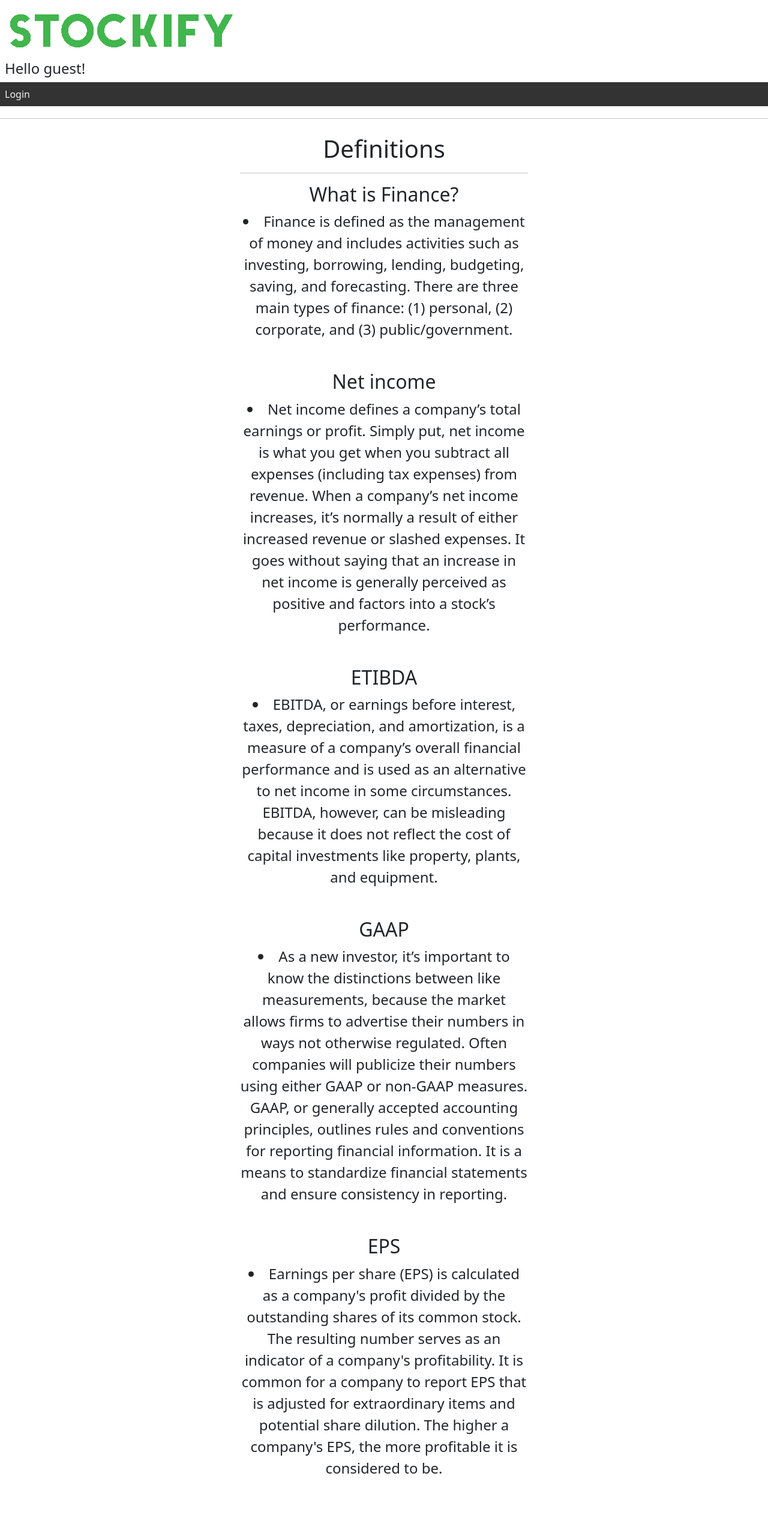
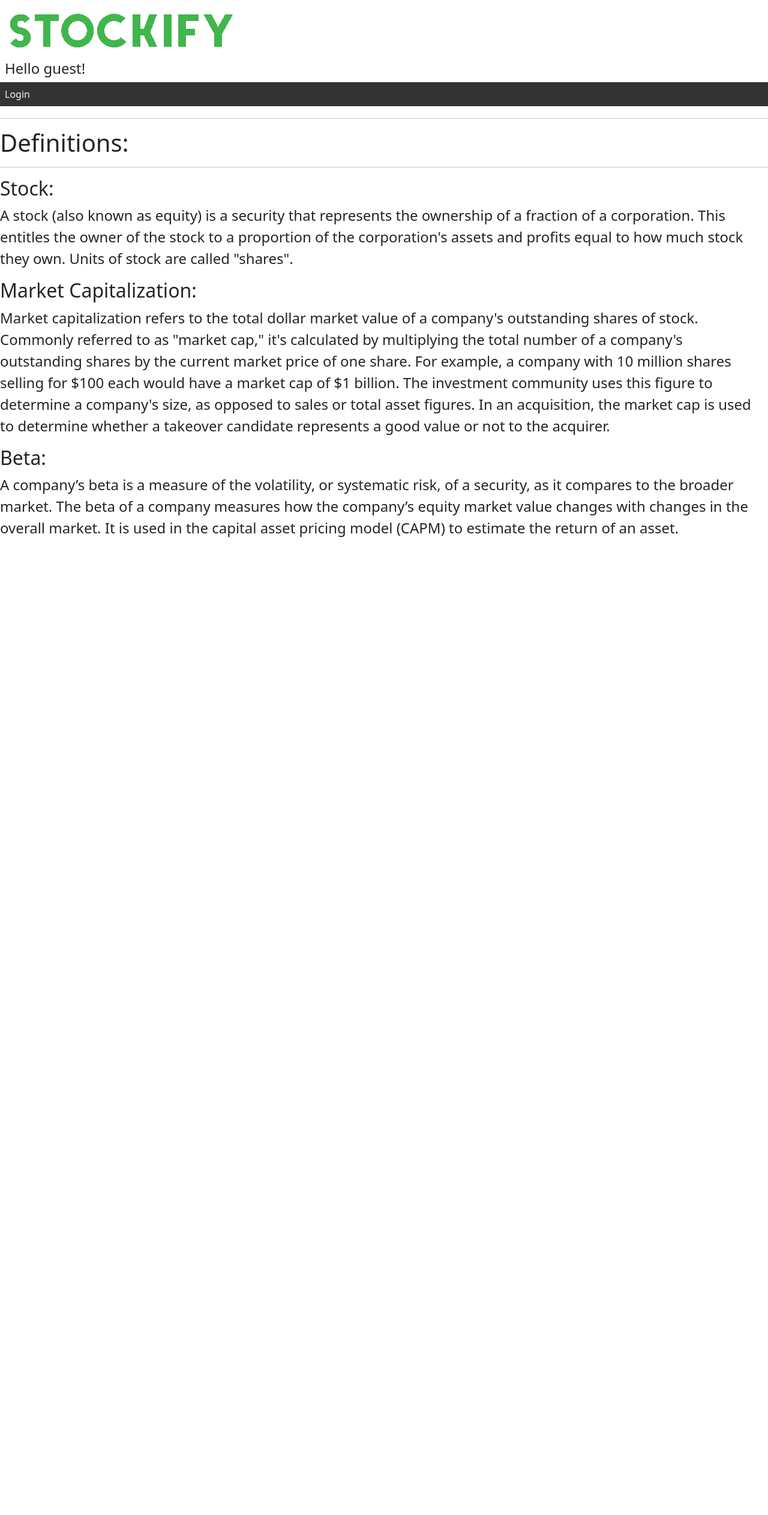
Before and after one commit to Project-Management-SCE/PM2022_TEAM_22, a Django app: template base/templates/base/definition.html in a window 1280 px wide. Shown: the whole page at 60% size. After the commit the page ends 895 px from the top, so only its background shows below. Run offline with Django 4.2, Linux system fonts and the light colour scheme; the template is opened without the code that fills it, so the values that code supplies are empty; some libraries are stand-ins or nearby versions.

Commit message:
Updated definitions

```diff
--- a/base/templates/base/definition.html
+++ b/base/templates/base/definition.html
@@ -2,7 +2,7 @@
 {% block content %}
 
 
-<div class="def_div" style="max-width: 500px;">
+<!-- <div class="def_div" style="max-width: 500px;">
     <h1>Definitions</h1>
     <hr />
     <h2>What is Finance?</h2>
@@ -41,6 +41,41 @@
         The resulting number serves as an indicator of a company's profitability.
         It is common for a company to report EPS that is adjusted for extraordinary items and potential share dilution.
         The higher a company's EPS, the more profitable it is considered to be.</li>
+</div> -->
+
+<div class="def_div_container">
+    <h1>Definitions:</h1>
+    <hr>
+    <div class="def_div_beta">
+        <h2>Stock:</h2>
+        <p>A stock (also known as equity) is a security that represents the ownership of a fraction of a corporation.
+            This entitles
+            the owner of the stock to a proportion of the corporation's assets and profits equal to how much stock they
+            own. Units
+            of stock are called "shares".</p>
+
+        <h2>Market Capitalization:</h2>
+        <p>Market capitalization refers to the total dollar market value of a company's outstanding shares of stock.
+            Commonly
+            referred to as "market cap," it's calculated by multiplying the total number of a company's outstanding
+            shares by the
+            current market price of one share.
+
+            For example, a company with 10 million shares selling for $100 each would have a market cap of $1 billion.
+            The
+            investment community uses this figure to determine a company's size, as opposed to sales or total asset
+            figures. In an
+            acquisition, the market cap is used to determine whether a takeover candidate represents a good value or not
+            to the
+            acquirer.</p>
+
+        <h2>Beta:</h2>
+        <p>A company’s beta is a measure of the volatility, or systematic risk, of a security, as it compares to the
+            broader
+            market. The beta of a company measures how the company’s equity market value changes with changes in the
+            overall market.
+            It is used in the capital asset pricing model (CAPM) to estimate the return of an asset.</p>
+
+    </div>
 </div>
-
 {% endblock%}
```
